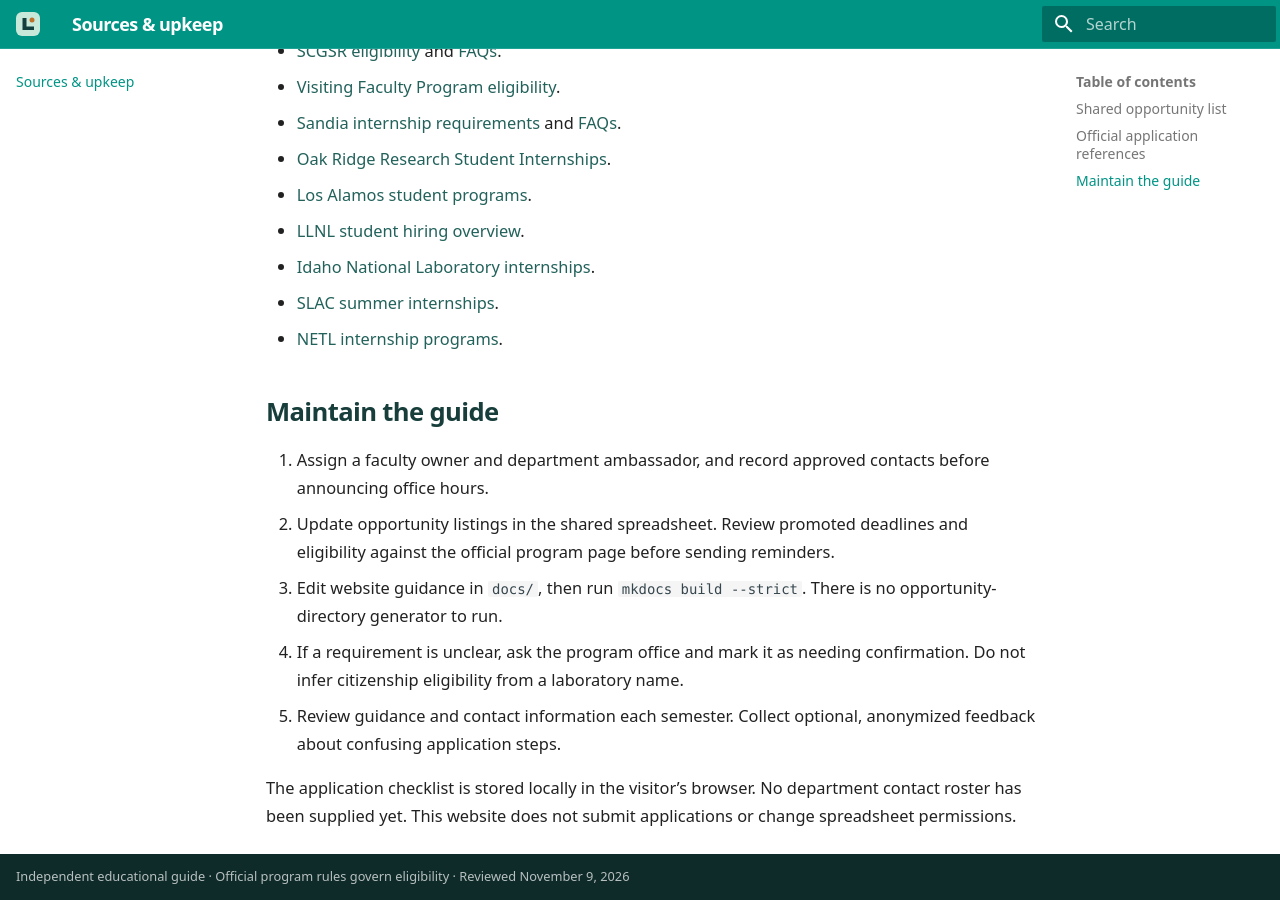
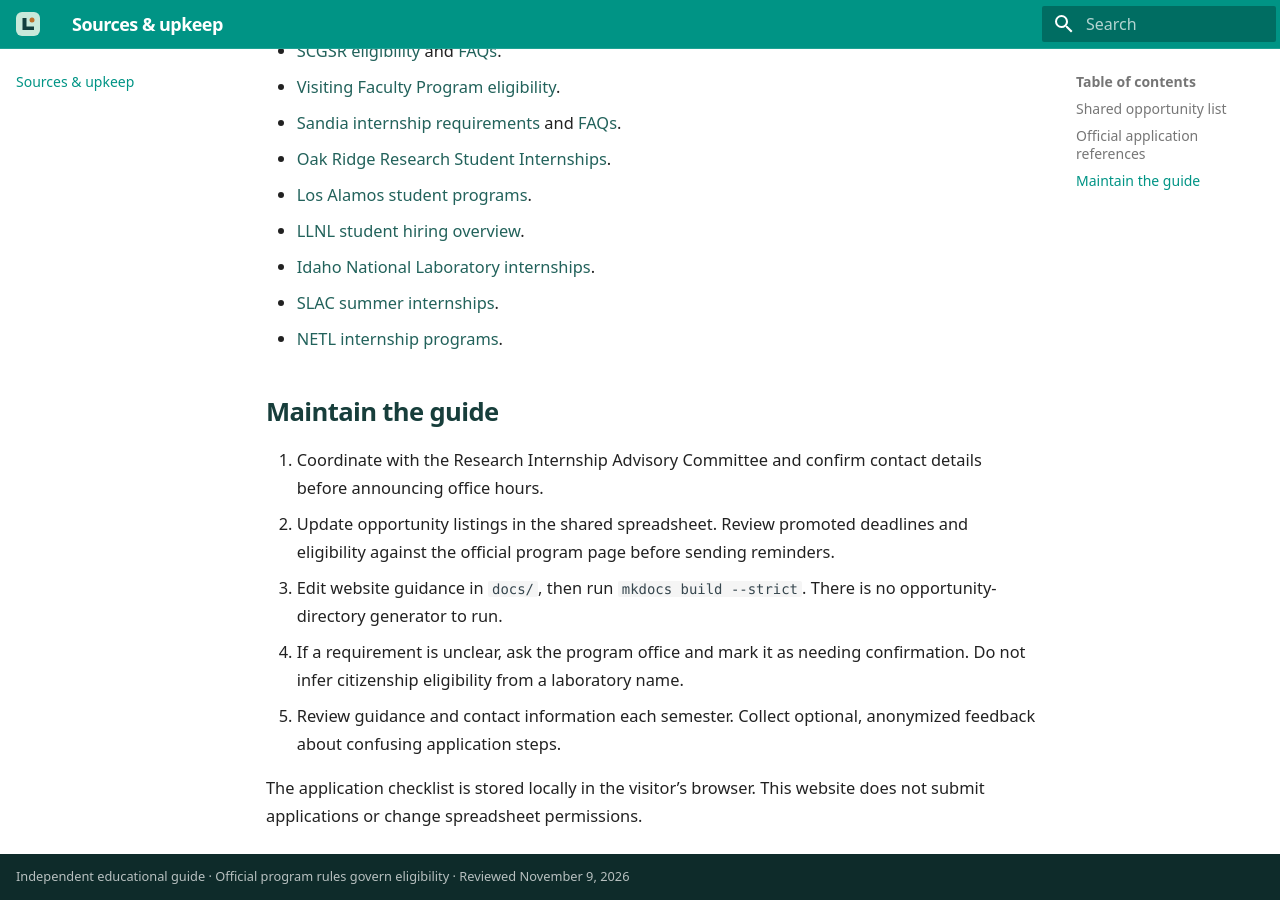
Before and after one commit to university-of-central-oklahoma/national-lab-internship-guide, an MkDocs documentation site: the page built from docs/sources.md, in a window 1280 px wide and 900 px high, scrolled down 826 px. Built offline with MkDocs 1.6.1 and Material for MkDocs 9.7.7, drawn with Linux system fonts in a browser that asks for light colours.

Commit message:
Update Site source

```diff
--- a/docs/downloads/department-roster.csv
+++ /dev/null
@@ -1,2 +0,0 @@
-Department,Ambassador,Approved professional contact,Faculty sponsor,Backup contact,Office hours,Office hours location or link,Last confirmed,Notes
-Replace with your department,,,,,,,,Confirm consent before publishing contact details
--- a/docs/sources.md
+++ b/docs/sources.md
@@ -26,10 +26,10 @@ The guide’s initial research was reviewed November 9, 2026. Check current inst
 
 ## Maintain the guide
 
-1. Assign a faculty owner and department ambassador, and record approved contacts before announcing office hours.
+1. Coordinate with the Research Internship Advisory Committee and confirm contact details before announcing office hours.
 2. Update opportunity listings in the shared spreadsheet. Review promoted deadlines and eligibility against the official program page before sending reminders.
 3. Edit website guidance in `docs/`, then run `mkdocs build --strict`. There is no opportunity-directory generator to run.
 4. If a requirement is unclear, ask the program office and mark it as needing confirmation. Do not infer citizenship eligibility from a laboratory name.
 5. Review guidance and contact information each semester. Collect optional, anonymized feedback about confusing application steps.
 
-The application checklist is stored locally in the visitor’s browser. No department contact roster has been supplied yet. This website does not submit applications or change spreadsheet permissions.
+The application checklist is stored locally in the visitor’s browser. This website does not submit applications or change spreadsheet permissions.
--- a/mkdocs.yml
+++ b/mkdocs.yml
@@ -1,5 +1,5 @@
 site_name: National Application Lab Internship Guide
-site_description: Your field guide to national laboratory internships. For students, faculty, and department ambassadors.
+site_description: Your field guide to national laboratory internships. For students, faculty, and the Research Internship Advisory Committee.
 site_url: https://national-lab-internship-guide.workspace-673857.chatgpt.site/
 site_dir: dist
 theme:
@@ -27,7 +27,7 @@ nav:
       - Offers & onboarding: students/onboarding.md
   - Eligibility: eligibility.md
   - Faculty guide: faculty.md
-  - Ambassador playbook: ambassadors.md
+  - Research Internship Advisory Committee: committee.md
   - Templates & tracker: toolkit.md
   - Sources & upkeep: sources.md
 plugins:
```
Also changed, not shown: README.md (+3 -3 lines), docs/ambassadors.md (deleted, +0 -57 lines), docs/committee.md (added, +69 -0 lines), docs/faculty.md (+1 -1 lines), docs/index.md (+2 -2 lines), docs/students/outreach.md (+1 -1 lines), docs/toolkit.md (+0 -1 lines), 1 other file.
